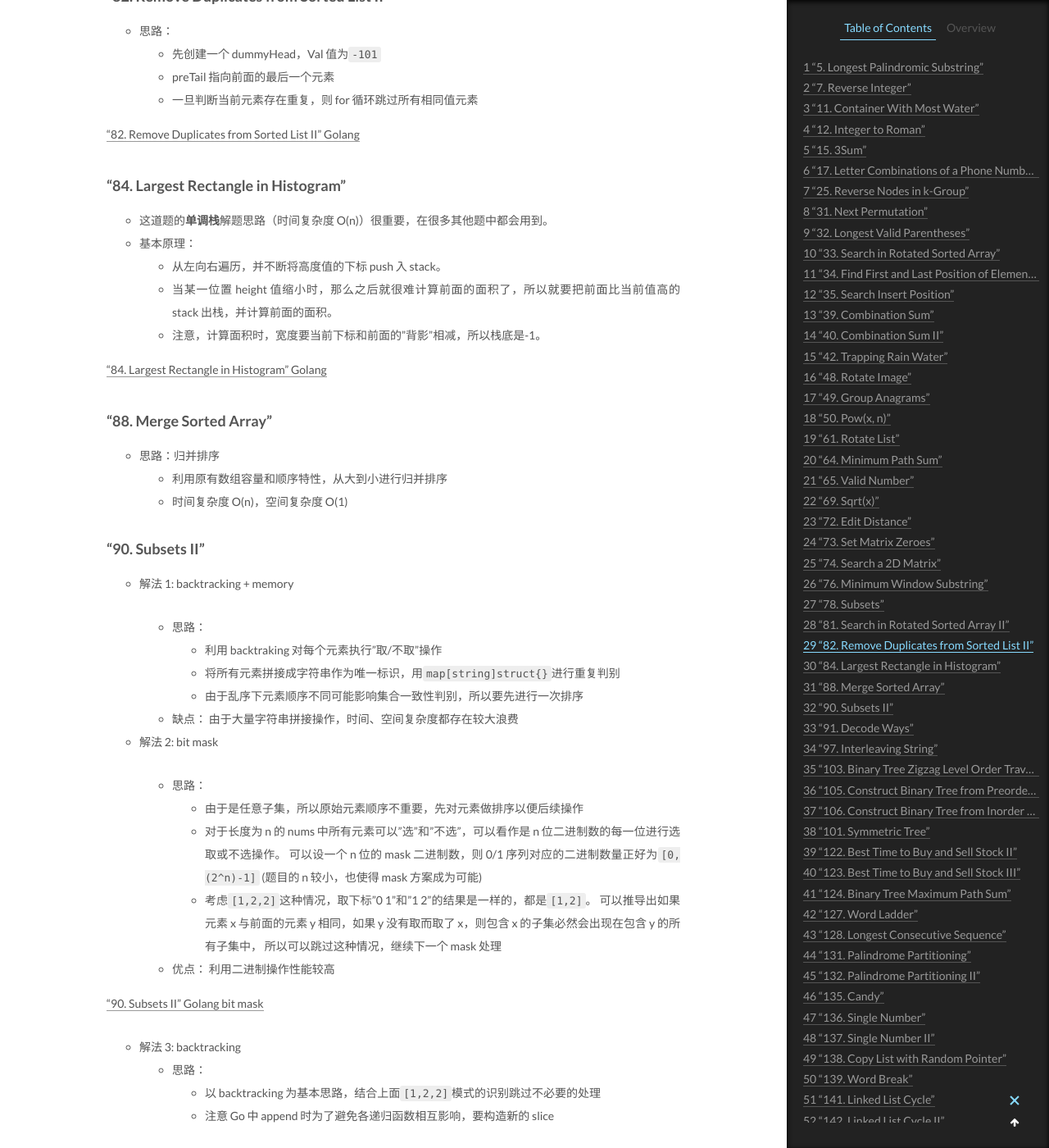
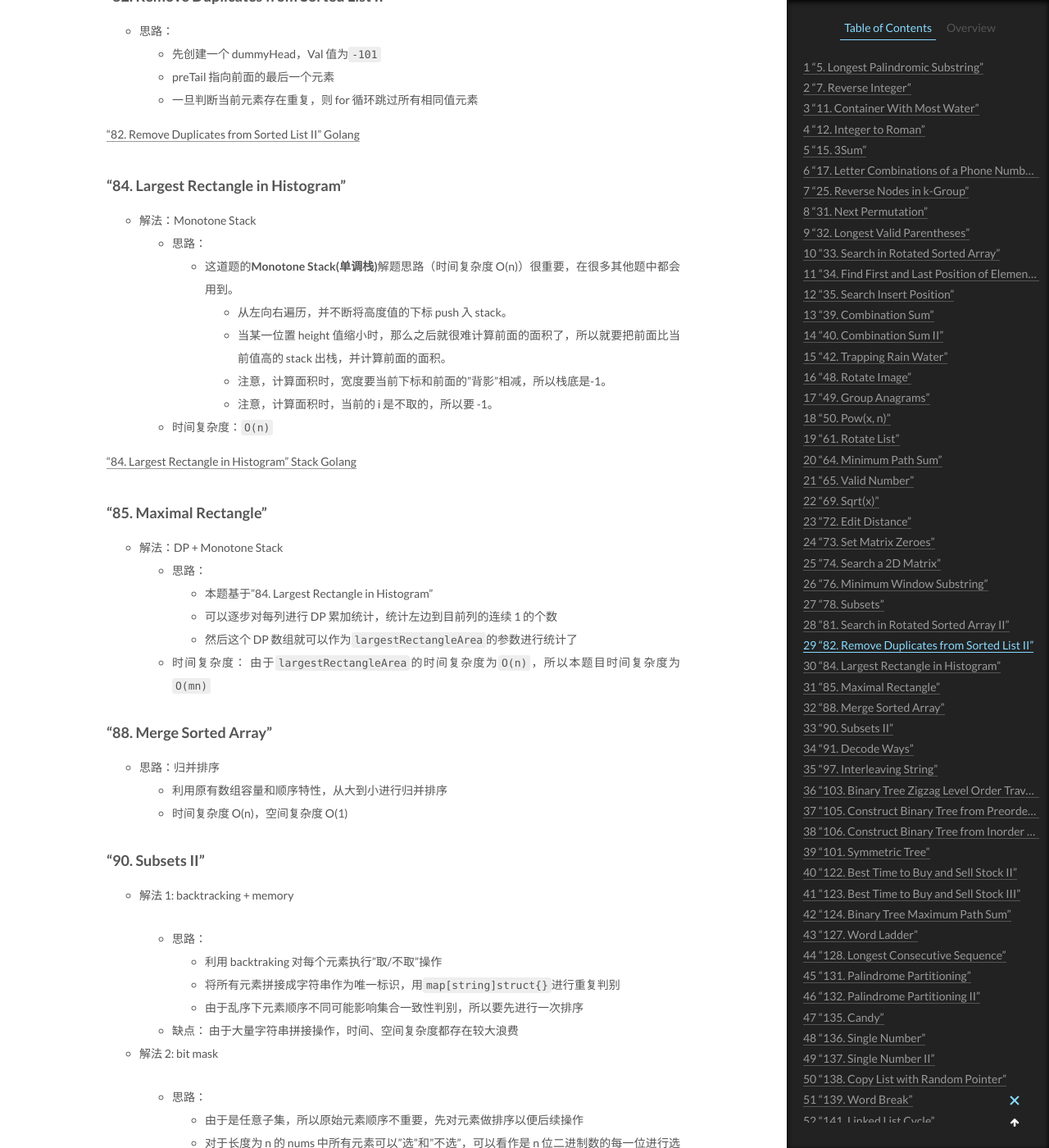
Before and after one commit to CodeHunter2006/CodeHunter2006.github.io, a Jekyll site: the page built from _posts/2020-12-27-LeetCode_Question_Category.md, in a window 1280 px wide and 1400 px high, scrolled down 9255 px. Shown: the whole window at 82% size. Built offline with Jekyll 4.4.1, drawn with Linux system fonts in a browser that asks for light colours; formulas are drawn with MathJax 3.

Commit message:
[doc]: add contents.

```diff
--- a/_posts/2020-12-27-LeetCode_Question_Category.md
+++ b/_posts/2020-12-27-LeetCode_Question_Category.md
@@ -323,13 +323,26 @@ tags: Algorithm Leetcode
 
 ### "84. Largest Rectangle in Histogram"
 
-- 这道题的**单调栈**解题思路（时间复杂度 O(n)）很重要，在很多其他题中都会用到。
-- 基本原理：
-  1. 从左向右遍历，并不断将高度值的下标 push 入 stack。
-  2. 当某一位置 height 值缩小时，那么之后就很难计算前面的面积了，所以就要把前面比当前值高的 stack 出栈，并计算前面的面积。
-  3. 注意，计算面积时，宽度要当前下标和前面的"背影"相减，所以栈底是-1。
-
-["84. Largest Rectangle in Histogram" Golang]()
+- 解法：Monotone Stack
+  - 思路：
+    - 这道题的**Monotone Stack(单调栈)**解题思路（时间复杂度 O(n)）很重要，在很多其他题中都会用到。
+    1. 从左向右遍历，并不断将高度值的下标 push 入 stack。
+    2. 当某一位置 height 值缩小时，那么之后就很难计算前面的面积了，所以就要把前面比当前值高的 stack 出栈，并计算前面的面积。
+    3. 注意，计算面积时，宽度要当前下标和前面的"背影"相减，所以栈底是-1。
+    4. 注意，计算面积时，当前的 i 是不取的，所以要 -1。
+  - 时间复杂度：`O(n)`
+
+["84. Largest Rectangle in Histogram" Stack Golang]()
+
+### "85. Maximal Rectangle"
+
+- 解法：DP + Monotone Stack
+  - 思路：
+    - 本题基于"84. Largest Rectangle in Histogram"
+    - 可以逐步对每列进行 DP 累加统计，统计左边到目前列的连续 1 的个数
+    - 然后这个 DP 数组就可以作为`largestRectangleArea`的参数进行统计了
+  - 时间复杂度：
+    由于`largestRectangleArea`的时间复杂度为`O(n)`，所以本题目时间复杂度为`O(mn)`
 
 ### "88. Merge Sorted Array"
 
```
Also changed, not shown: _posts/2020-12-20-Algorithm_Tips.md (+8 -0 lines).
